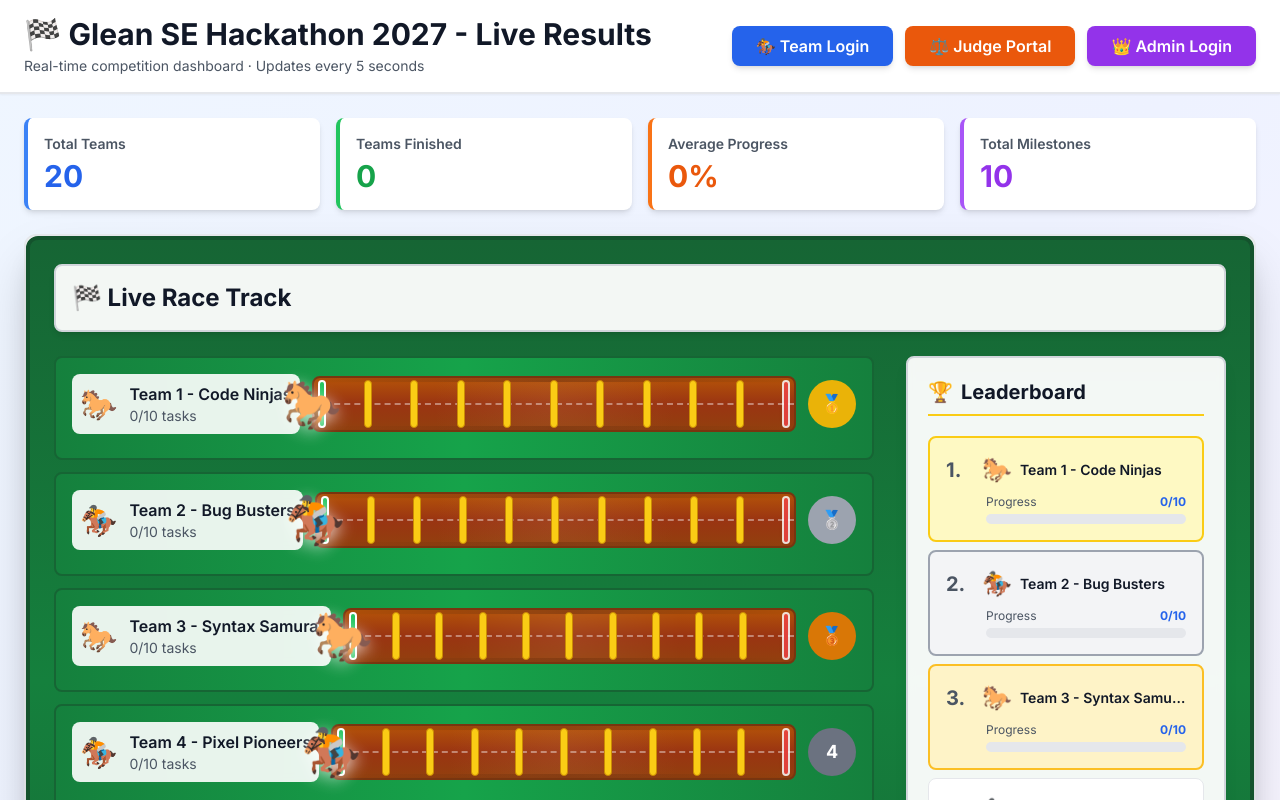
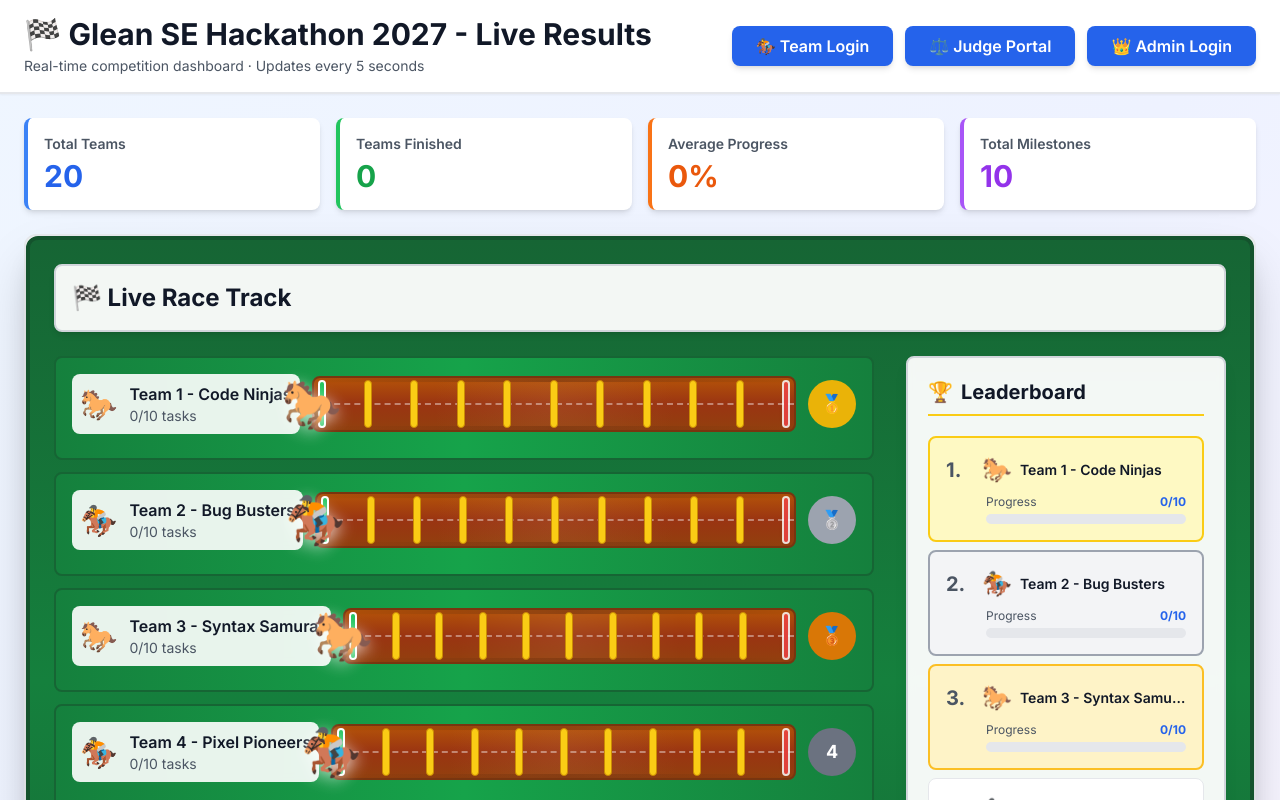
Before and after one commit to anwesh-rijal-glean/hack-26, a Next.js app: page / in a window 1280 px wide. Shown: the top 800 px of the page. Built offline with nearby package versions, Linux system fonts and the light colour scheme.

Commit message:
Updated some color schemas

```diff
--- a/app/admin/page.tsx
+++ b/app/admin/page.tsx
@@ -111,7 +111,7 @@ function AdminViewContent() {
   const selectedTeam = teams.find((t) => t.id === selectedTeamId);
 
   return (
-    <div className="min-h-screen bg-gradient-to-br from-purple-50 via-pink-50 to-blue-50">
+    <div className="min-h-screen" style={{ backgroundColor: '#F6F3EB' }}>
       <div className="container mx-auto px-4 py-8">
         {/* Header */}
         <div className="mb-8">
--- a/app/judge/page.tsx
+++ b/app/judge/page.tsx
@@ -68,7 +68,7 @@ function JudgePortalContent() {
   const draftCount = myScorecards.filter((s) => !s.submittedAt).length;
 
   return (
-    <div className="min-h-screen bg-gradient-to-br from-purple-50 via-pink-50 to-orange-50">
+    <div className="min-h-screen" style={{ backgroundColor: '#F6F3EB' }}>
       <div className="container mx-auto px-4 py-8">
         {/* Header */}
         <div className="mb-8">
--- a/app/page.tsx
+++ b/app/page.tsx
@@ -49,12 +49,12 @@ export default function HomePage() {
                 </button>
               </Link>
               <Link href="/judge">
-                <button className="px-6 py-2 bg-orange-600 hover:bg-orange-700 text-white font-semibold rounded-lg shadow-md transition-colors">
+                <button className="px-6 py-2 bg-blue-600 hover:bg-blue-700 text-white font-semibold rounded-lg shadow-md transition-colors">
                   ⚖️ Judge Portal
                 </button>
               </Link>
               <Link href="/admin">
-                <button className="px-6 py-2 bg-purple-600 hover:bg-purple-700 text-white font-semibold rounded-lg shadow-md transition-colors">
+                <button className="px-6 py-2 bg-blue-600 hover:bg-blue-700 text-white font-semibold rounded-lg shadow-md transition-colors">
                   👑 Admin Login
                 </button>
               </Link>
--- a/tailwind.config.ts
+++ b/tailwind.config.ts
@@ -10,6 +10,7 @@ const config: Config = {
   theme: {
     extend: {
       colors: {
+        oatmeal: "#F6F3EB",
         border: "hsl(var(--border))",
         input: "hsl(var(--input))",
         ring: "hsl(var(--ring))",
```
